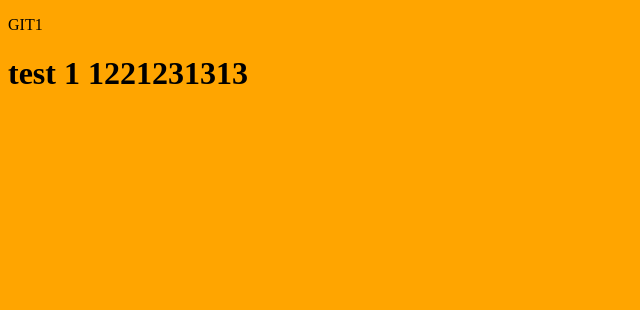
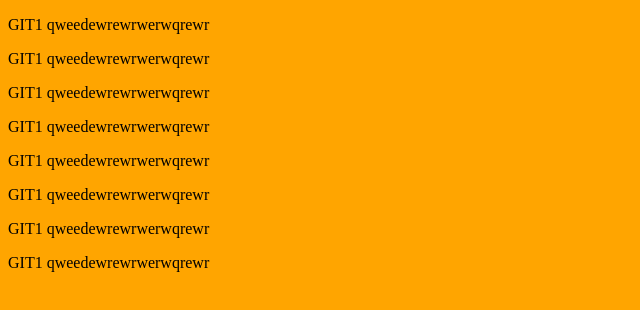
Before and after one commit to Maksim-Hayytbayev/gittest, a plain HTML site: page index.html in a window 1280 px wide. Shown: the whole page, without its empty margins (0-640 px from the left). Drawn offline with Linux system fonts and the light colour scheme.

Commit message:
0qwqwqeqweqe2

```diff
--- a/index.html
+++ b/index.html
@@ -8,8 +8,13 @@
 </head>
 
 <body>
-    <p>GIT1</p>
-    <h1>test 1 1221231313</h1>
-
+    <p>GIT1 qweedewrewrwerwqrewr</p>
+    <p>GIT1 qweedewrewrwerwqrewr</p>
+    <p>GIT1 qweedewrewrwerwqrewr</p>
+    <p>GIT1 qweedewrewrwerwqrewr</p>
+    <p>GIT1 qweedewrewrwerwqrewr</p>
+    <p>GIT1 qweedewrewrwerwqrewr</p>
+    <p>GIT1 qweedewrewrwerwqrewr</p>
+    <p>GIT1 qweedewrewrwerwqrewr</p>
 </body>
 </html>
```
